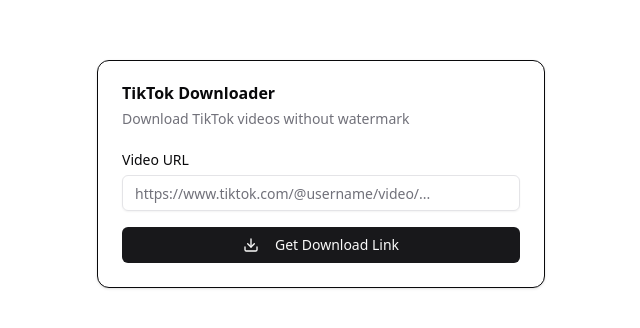
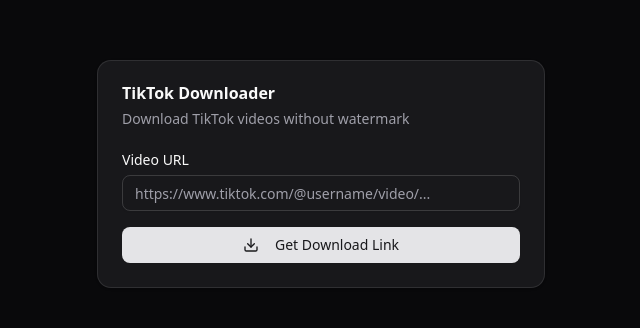
Before and after one commit to rizkyilhampra/sstiktok-downloader, a React (Vite) app: page / in a window 1280 px wide. Shown: the part 226-554 px from the top of the page, without its empty margins (319-959 px from the left). Built offline with nearby package versions, Linux system fonts and the light colour scheme.

Commit message:
feat(theme): add dark mode support and refactor color variables
Introduces a dark theme by defining color variables in `:root` and
`.dark` classes using `oklch` format. The `body` element is set to
`dark` by default in `index.html`. Old `@theme` definitions are
replaced with new CSS variables.

```diff
--- a/index.html
+++ b/index.html
@@ -6,7 +6,7 @@
     <meta name="viewport" content="width=device-width, initial-scale=1.0" />
     <title>TikTok Video Downloader</title>
   </head>
-  <body>
+  <body class="dark">
     <div id="root"></div>
     <script type="module" src="/src/main.tsx"></script>
   </body>
--- a/src/index.css
+++ b/src/index.css
@@ -1,24 +1,118 @@
 @import "tailwindcss";
 
-@theme {
-  --color-background: #ffffff;
-  --color-foreground: hsl(240 10% 3.9%);
-  --color-card: #ffffff;
-  --color-card-foreground: hsl(240 10% 3.9%);
-  --color-popover: #ffffff;
-  --color-popover-foreground: hsl(240 10% 3.9%);
-  --color-primary: hsl(240 5.9% 10%);
-  --color-primary-foreground: hsl(0 0% 98%);
-  --color-secondary: hsl(240 4.8% 95.9%);
-  --color-secondary-foreground: hsl(240 5.9% 10%);
-  --color-muted: hsl(240 4.8% 95.9%);
-  --color-muted-foreground: hsl(240 3.8% 46.1%);
-  --color-accent: hsl(240 4.8% 95.9%);
-  --color-accent-foreground: hsl(240 5.9% 10%);
-  --color-destructive: hsl(0 84.2% 60.2%);
-  --color-destructive-foreground: hsl(0 0% 98%);
-  --color-border: hsl(240 5.9% 90%);
-  --color-input: hsl(240 5.9% 90%);
-  --color-ring: hsl(240 5.9% 10%);
-  --radius: 0.5rem;
+:root {
+  --radius: 0.625rem;
+  --background: oklch(1 0 0);
+  --foreground: oklch(0.141 0.005 285.823);
+  --card: oklch(1 0 0);
+  --card-foreground: oklch(0.141 0.005 285.823);
+  --popover: oklch(1 0 0);
+  --popover-foreground: oklch(0.141 0.005 285.823);
+  --primary: oklch(0.21 0.006 285.885);
+  --primary-foreground: oklch(0.985 0 0);
+  --secondary: oklch(0.967 0.001 286.375);
+  --secondary-foreground: oklch(0.21 0.006 285.885);
+  --muted: oklch(0.967 0.001 286.375);
+  --muted-foreground: oklch(0.552 0.016 285.938);
+  --accent: oklch(0.967 0.001 286.375);
+  --accent-foreground: oklch(0.21 0.006 285.885);
+  --destructive: oklch(0.577 0.245 27.325);
+  --border: oklch(0.92 0.004 286.32);
+  --input: oklch(0.92 0.004 286.32);
+  --ring: oklch(0.705 0.015 286.067);
+  --chart-1: oklch(0.646 0.222 41.116);
+  --chart-2: oklch(0.6 0.118 184.704);
+  --chart-3: oklch(0.398 0.07 227.392);
+  --chart-4: oklch(0.828 0.189 84.429);
+  --chart-5: oklch(0.769 0.188 70.08);
+  --sidebar: oklch(0.985 0 0);
+  --sidebar-foreground: oklch(0.141 0.005 285.823);
+  --sidebar-primary: oklch(0.21 0.006 285.885);
+  --sidebar-primary-foreground: oklch(0.985 0 0);
+  --sidebar-accent: oklch(0.967 0.001 286.375);
+  --sidebar-accent-foreground: oklch(0.21 0.006 285.885);
+  --sidebar-border: oklch(0.92 0.004 286.32);
+  --sidebar-ring: oklch(0.705 0.015 286.067);
 }
+
+.dark {
+  --background: oklch(0.141 0.005 285.823);
+  --foreground: oklch(0.985 0 0);
+  --card: oklch(0.21 0.006 285.885);
+  --card-foreground: oklch(0.985 0 0);
+  --popover: oklch(0.21 0.006 285.885);
+  --popover-foreground: oklch(0.985 0 0);
+  --primary: oklch(0.92 0.004 286.32);
+  --primary-foreground: oklch(0.21 0.006 285.885);
+  --secondary: oklch(0.274 0.006 286.033);
+  --secondary-foreground: oklch(0.985 0 0);
+  --muted: oklch(0.274 0.006 286.033);
+  --muted-foreground: oklch(0.705 0.015 286.067);
+  --accent: oklch(0.274 0.006 286.033);
+  --accent-foreground: oklch(0.985 0 0);
+  --destructive: oklch(0.704 0.191 22.216);
+  --border: oklch(1 0 0 / 10%);
+  --input: oklch(1 0 0 / 15%);
+  --ring: oklch(0.552 0.016 285.938);
+  --chart-1: oklch(0.488 0.243 264.376);
+  --chart-2: oklch(0.696 0.17 162.48);
+  --chart-3: oklch(0.769 0.188 70.08);
+  --chart-4: oklch(0.627 0.265 303.9);
+  --chart-5: oklch(0.645 0.246 16.439);
+  --sidebar: oklch(0.21 0.006 285.885);
+  --sidebar-foreground: oklch(0.985 0 0);
+  --sidebar-primary: oklch(0.488 0.243 264.376);
+  --sidebar-primary-foreground: oklch(0.985 0 0);
+  --sidebar-accent: oklch(0.274 0.006 286.033);
+  --sidebar-accent-foreground: oklch(0.985 0 0);
+  --sidebar-border: oklch(1 0 0 / 10%);
+  --sidebar-ring: oklch(0.552 0.016 285.938);
+}
+
+@theme inline {
+  --color-background: var(--background);
+  --color-foreground: var(--foreground);
+  --color-card: var(--card);
+  --color-card-foreground: var(--card-foreground);
+  --color-popover: var(--popover);
+  --color-popover-foreground: var(--popover-foreground);
+  --color-primary: var(--primary);
+  --color-primary-foreground: var(--primary-foreground);
+  --color-secondary: var(--secondary);
+  --color-secondary-foreground: var(--secondary-foreground);
+  --color-muted: var(--muted);
+  --color-muted-foreground: var(--muted-foreground);
+  --color-accent: var(--accent);
+  --color-accent-foreground: var(--accent-foreground);
+  --color-destructive: var(--destructive);
+  --color-destructive-foreground: var(--destructive-foreground);
+  --color-border: var(--border);
+  --color-input: var(--input);
+  --color-ring: var(--ring);
+  --color-chart-1: var(--chart-1);
+  --color-chart-2: var(--chart-2);
+  --color-chart-3: var(--chart-3);
+  --color-chart-4: var(--chart-4);
+  --color-chart-5: var(--chart-5);
+  --radius-sm: calc(var(--radius) - 4px);
+  --radius-md: calc(var(--radius) - 2px);
+  --radius-lg: var(--radius);
+  --radius-xl: calc(var(--radius) + 4px);
+  --color-sidebar: var(--sidebar);
+  --color-sidebar-foreground: var(--sidebar-foreground);
+  --color-sidebar-primary: var(--sidebar-primary);
+  --color-sidebar-primary-foreground: var(--sidebar-primary-foreground);
+  --color-sidebar-accent: var(--sidebar-accent);
+  --color-sidebar-accent-foreground: var(--sidebar-accent-foreground);
+  --color-sidebar-border: var(--sidebar-border);
+  --color-sidebar-ring: var(--sidebar-ring);
+}
+
+@layer base {
+  * {
+    @apply border-border outline-ring/50;
+  }
+  body {
+    @apply bg-background text-foreground;
+  }
+}
```
